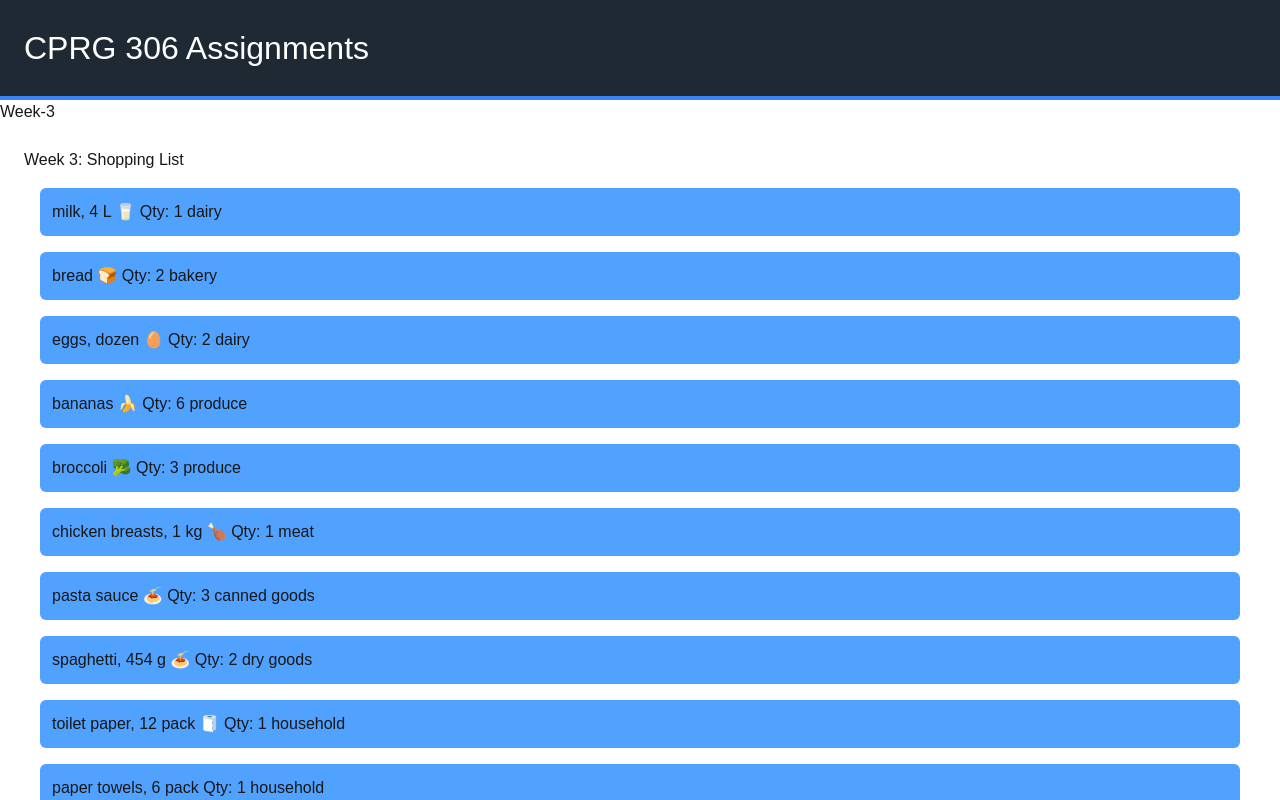
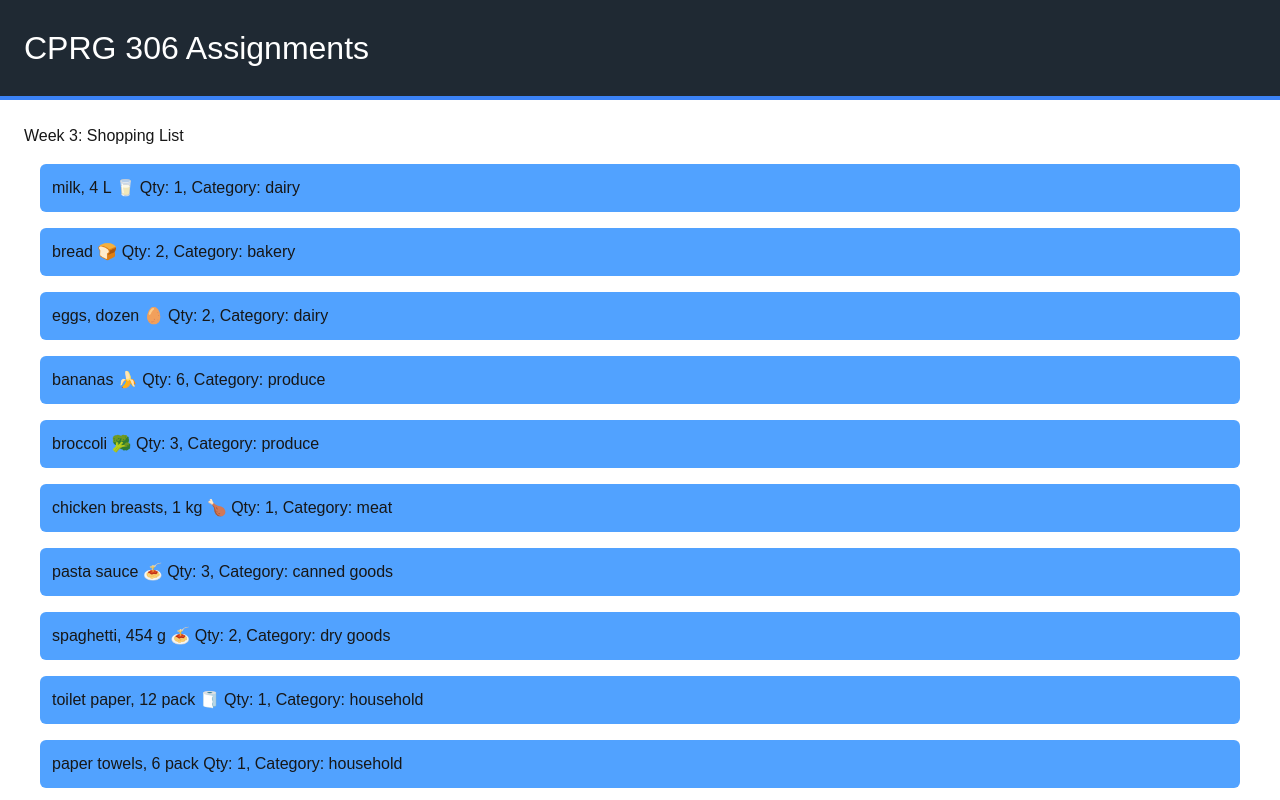
Before and after one commit to Tpetreman99/cprg306-assignments, a Next.js app: page /week-3 in a window 1280 px wide. Shown: the top 800 px of the page. Built offline with nearby package versions, Linux system fonts and the light colour scheme.

Commit message:
more styles
fixed some style structure like in the layout.js so things dont interfere

```diff
--- a/app/layout.js
+++ b/app/layout.js
@@ -15,6 +15,18 @@ const geistMono = Geist_Mono({
 export const metadata = {
   title: "Shopping List",
   description: "Created by Tanner Peatreman for CPRG 306 class",
+};
+
+const headerStyle = {
+  padding: "1.5rem",
+  backgroundColor: "#1f2933",
+  color: "white",
+  borderBottom: "4px solid #3b82f6",
+};
+
+const pageTitleStyle = {
+  margin: 0,
+  fontSize: "2rem",
 };
 
 function SiteHeader() {
@@ -37,16 +49,3 @@ export default function RootLayout({ children }) {
     </html>
   );
 }
-
-
-const headerStyle = {
-  padding: "1.5rem",
-  backgroundColor: "#1f2933",
-  color: "white",
-  borderBottom: "4px solid #3b82f6",
-};
-
-const pageTitleStyle = {
-  margin: 0,
-  fontSize: "2rem",
-};
--- a/app/week-3/GroceryItem.js
+++ b/app/week-3/GroceryItem.js
@@ -1,9 +1,9 @@
 function Item({name, quantity, category}) {
   return (
     <li className="flex, justify-around items-center p-3 m-4 bg-blue-400 rounded-md">
-      <span className= "">{name}</span>
-      <span className= ""> Qty: {quantity}</span>
-      <span className= ""> {category}</span>
+      <span>{name}</span>
+      <span> Qty: {quantity},</span>
+      <span> Category: {category}</span>
     </li>
   )
 }
--- a/app/week-3/page.js
+++ b/app/week-3/page.js
@@ -3,9 +3,6 @@ import GroceryItemList from "./GroceryItemList";
 export default function Page() {
   return (
     <div>
-      <header>
-        <h1>Week-3</h1>
-      </header>
       <main style={{ padding: "1.5rem" }}>
         <h1>Week 3: Shopping List</h1>
         <GroceryItemList />
```
Also changed, not shown: app/globals.css (line endings or trailing spaces).
